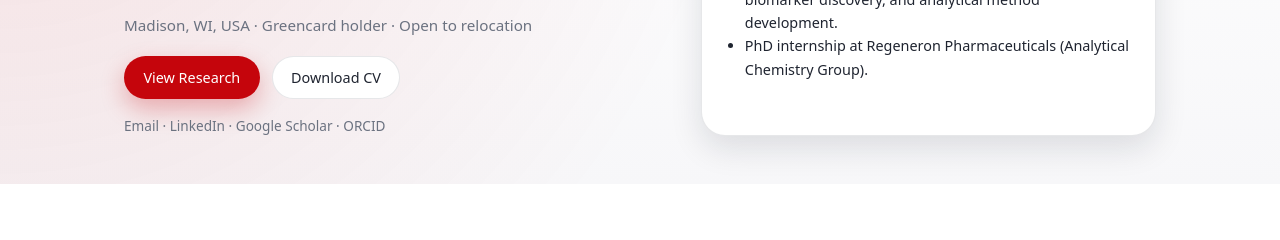
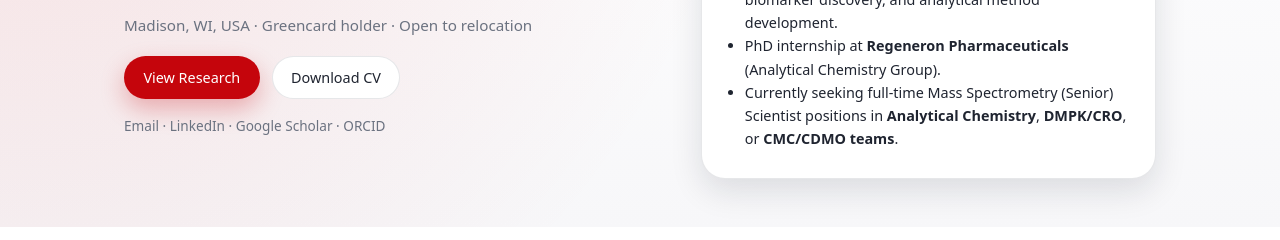
Before and after one commit to Timo-Huang/timo-huang.github.io, a plain HTML site: page index.html in a window 1280 px wide. Shown: the part 337-577 px from the top of the page. Drawn offline with Linux system fonts and the light colour scheme.

Commit message:
Update index.html

```diff
--- a/index.html
+++ b/index.html
@@ -72,7 +72,8 @@
             <li><strong>7+ years</strong> advanced mass spectrometry experience (LC–MS/MS, MALDI-MS, ion mobility).</li>
             <li><strong>5</strong> first/co-first author papers; <strong>10+</strong> co-author papers; <strong>4</strong> review articles.</li>
             <li>Experience in therapeutic protein characterization, biomarker discovery, and analytical method development.</li>
-            <li>PhD internship at Regeneron Pharmaceuticals (Analytical Chemistry Group).</li>
+            <li>PhD internship at <strong>Regeneron Pharmaceuticals</strong> (Analytical Chemistry Group).</li>
+            <li>Currently seeking full-time Mass Spectrometry (Senior) Scientist positions in <strong>Analytical Chemistry</strong>, <strong>DMPK/CRO</strong>, or <strong>CMC/CDMO teams</strong>.</li>
           </ul>
         </div>
       </div>
```
